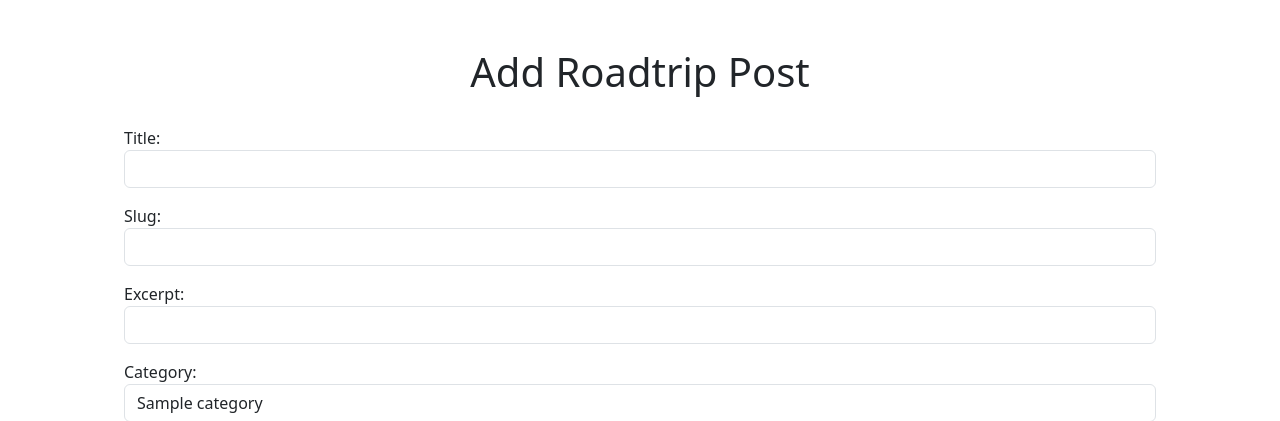
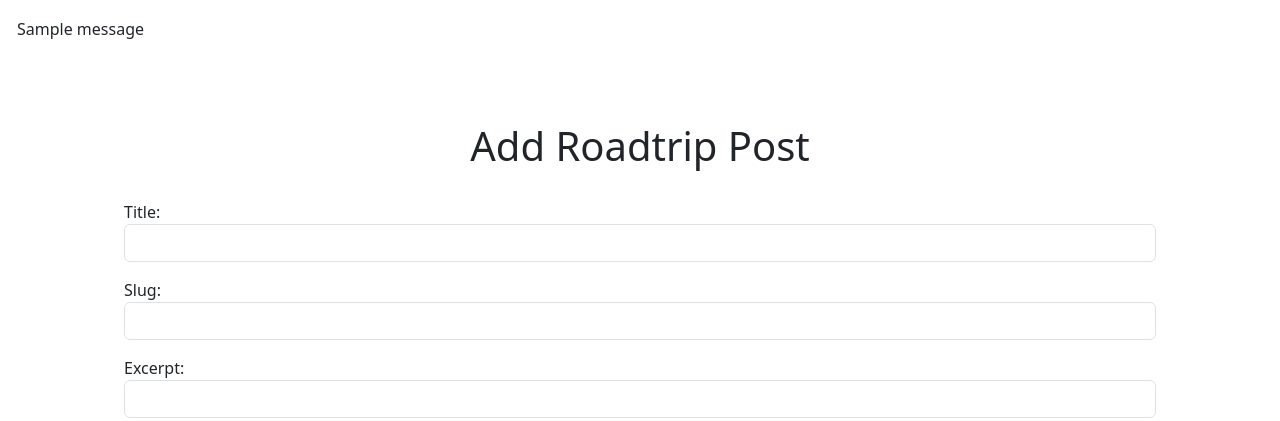
Before and after one commit to Megwana/open_road, a Django app: page /roadtrips/create/ in a window 1280 px wide. Shown: the part 56-477 px from the top of the page. Run offline with Django 3.2, Linux system fonts and the light colour scheme; tables that the repository leaves empty hold one stand-in row (values such as "Sample post"); one stand-in notice (Sample message) is shown; some libraries are stand-ins or nearby versions.

Commit message:
Add messages to post_form.html

```diff
--- a/templates/post_form.html
+++ b/templates/post_form.html
@@ -13,6 +13,18 @@
         </div>
     {% endif %}
 </div> -->
+
+    <!-- Display messages -->
+    {% if messages %}
+    <div class="messages">
+        {% for message in messages %}
+        <div class="alert alert-{{ message.tags }}" role="alert">
+            {{ message }}
+        </div>
+        {% endfor %}
+    </div>
+    {% endif %}
+
     <section class="container py-5 px-4">
         <h1>Add Roadtrip Post</h1>
         <div class="form-group">
```
